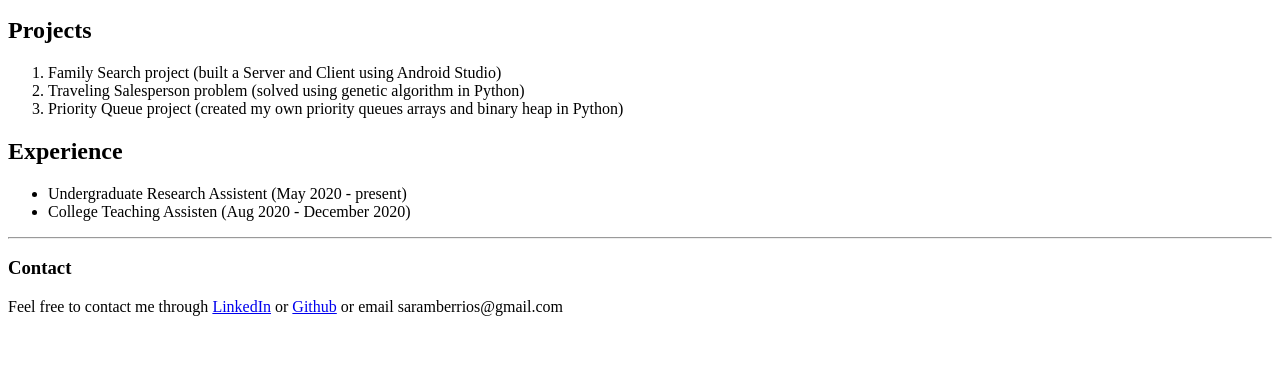
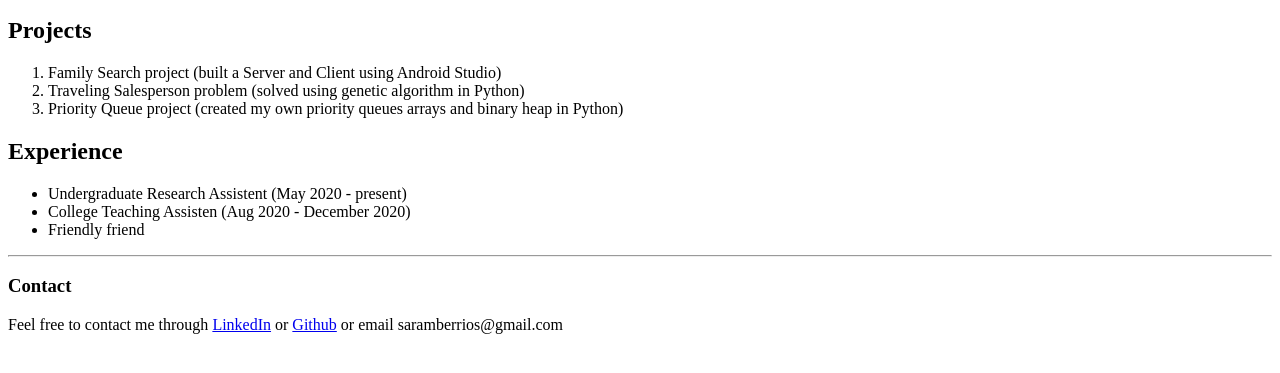
Before and after one commit to sara-berrios/portfolio, a plain HTML site: page index.html in a window 1280 px wide. Shown: the part 119-492 px from the top of the page. Drawn offline with Linux system fonts and the light colour scheme.

Commit message:
friends added

```diff
--- a/index.html
+++ b/index.html
@@ -19,6 +19,7 @@
         <ul>
           <li>Undergraduate Research Assistent (May 2020 - present)</li>
           <li>College Teaching Assisten (Aug 2020 - December 2020)</li>
+          <li>Friendly friend</li>
         </ul>
 
         <hr>
```
